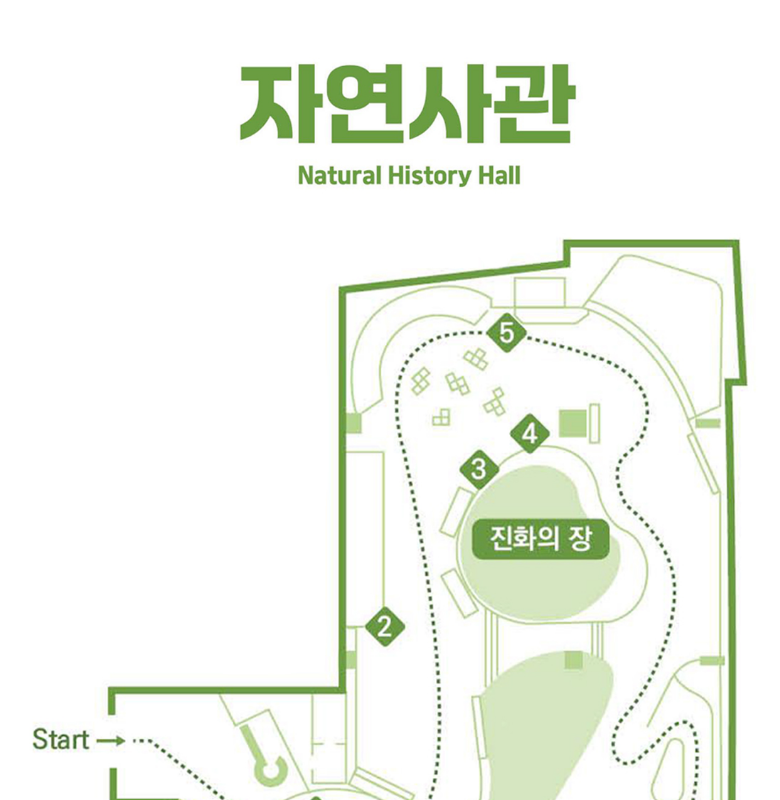
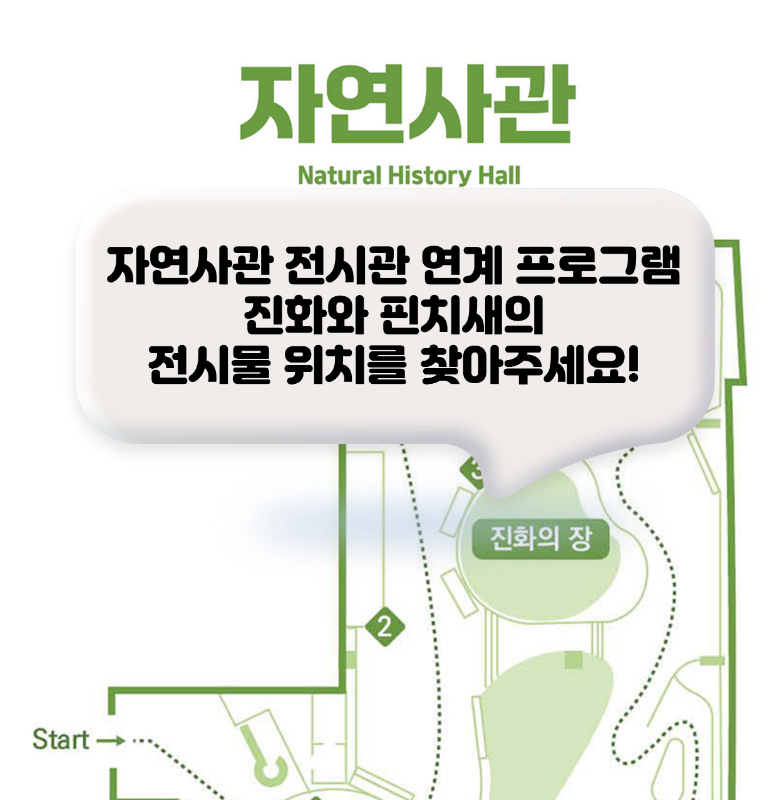
Before and after one commit to Roel4990/natural-history-museum, a Next.js app: page /map/1 in a window 1280 px wide. Shown: the top 800 px of the page, without its empty margins (245-1025 px from the left). Built offline with nearby package versions, Linux system fonts and the light colour scheme.

Commit message:
[ADD] 지도 페이지 설명 기능 추가

```diff
--- a/src/app/map/1/page.tsx
+++ b/src/app/map/1/page.tsx
@@ -1,7 +1,7 @@
 'use client';
 
-import { useState, useRef, useEffect } from "react";
-import { useRouter } from "next/navigation";
+import {useRef, useState} from "react";
+import {useRouter} from "next/navigation";
 
 type Area = {
     id: number;
@@ -18,19 +18,37 @@ const areas: Area[] = [
 
 export default function MapPage() {
     const [selectedModal, setSelectedModal] = useState<"success" | "fail" | null>(null);
+    const [showDescription, setShowDescription] = useState<boolean>(true);
+    const [showZoomHint, setShowZoomHint] = useState<boolean>(false);
     const router = useRouter();
     const imgRef = useRef<HTMLImageElement | null>(null);
 
     // 지도 전체 클릭
     const handleMapClick = () => {
-        // 기본적으로 실패 모달
+        if (showDescription) {
+            setShowDescription(false);
+            setShowZoomHint(true);
+            return;
+        }
+        if (showZoomHint) {
+            setShowZoomHint(false);
+            return;
+        }
         setSelectedModal("fail");
     };
 
     const handleAreaClick = (e: React.MouseEvent, area: Area) => {
         e.stopPropagation();
+        if (showDescription) {
+            setShowDescription(false);
+            setShowZoomHint(true);
+            return;
+        }
+        if (showZoomHint) {
+            setShowZoomHint(false);
+            return;
+        }
         setSelectedModal("success");
-        // 필요하면 여기서 router.push(area.quizUrl) 등도 가능
     };
 
     const handleModalClick = (e: React.MouseEvent) => {
@@ -58,6 +76,26 @@ export default function MapPage() {
                     alt="map"
                     className="w-full h-auto"
                 />
+
+                {/* 최초 진입 설명 오버레이 */}
+                {showDescription && (
+                    <div className="absolute inset-0 z-40 flex items-start justify-center mt-47">
+                        <img
+                            src="/map_description.png"
+                            alt="지도 이용 안내"
+                            className="w-[80%] max-w-[700px] h-auto drop-shadow-xl"
+                        />
+                    </div>
+                )}
+
+                {/* 두 번째 안내: 좌상단 텍스트 힌트 */}
+                {showZoomHint && !showDescription && (
+                    <div className="absolute z-30 top-30 left-4">
+                        <div className="bg-white/90 rounded-xl px-4 py-3 whitespace-pre-line text-black font-extrabold text-3xl leading-relaxed">
+                            {`지도를\n확대하여\n찾아\n보세요`}
+                        </div>
+                    </div>
+                )}
 
                 {areas.map((area) => (
                     <div
--- a/src/app/quiz/1/page.tsx
+++ b/src/app/quiz/1/page.tsx
@@ -1,6 +1,6 @@
 'use client';
 
-import { useState } from "react";
+import {useState} from "react";
 import Image from "next/image";
 import {useRouter} from "next/navigation";
 
```
Also changed, not shown: public/map_description.png (added).
